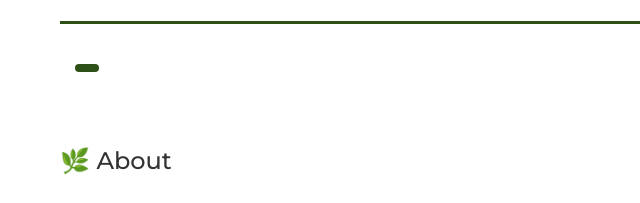
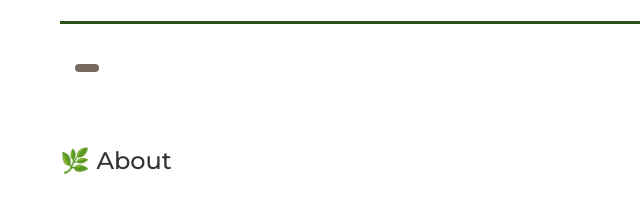
Before and after one commit to angelaambroz/cffc, an Eleventy site: page plants.njk in a window 1280 px wide. Shown: the part 140-343 px from the top of the page, 0-640 px from the left. Built offline with nearby package versions, Linux system fonts and the light colour scheme; Eleventy itself is replaced by a stand-in of ours; files that its build step writes are made by us from their sources.

Commit message:
[design] layer color is now brown

```diff
--- a/css/style.css
+++ b/css/style.css
@@ -155,7 +155,7 @@ nav a {
   text-transform: uppercase;
   letter-spacing: 0.5px;
   border-radius: 20px;
-  background: #2d5016;
+  background: #766a60;
   color: white;
 }
 
```
